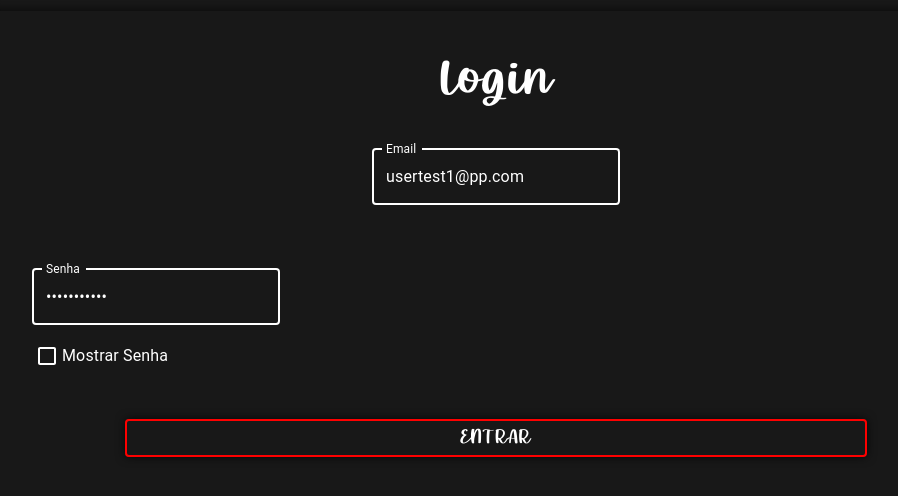
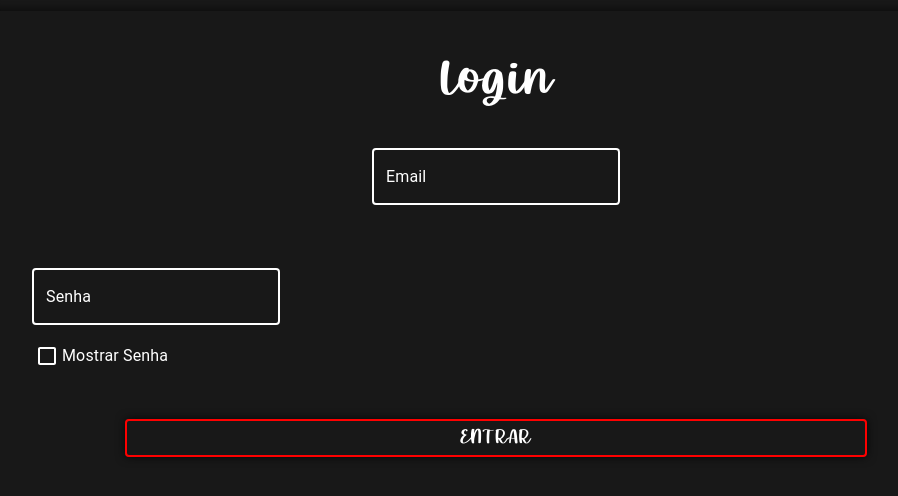
Before and after one commit to brodrigues0ll/PRIMERIA_PARADA, a Next.js app: page / in a window 1280 px wide. Shown: the part 142-638 px from the top of the page, without its empty margins (144-1042 px from the left). Built offline with nearby package versions, Linux system fonts and the light colour scheme; no server answers.

Commit message:
CSS página login

```diff
--- a/src/pages/index.js
+++ b/src/pages/index.js
@@ -5,8 +5,8 @@ import { database } from "@/services/firebase";
 import { getAuth, signInWithEmailAndPassword } from "firebase/auth";
 import { useRouter } from "next/router";
 const index = () => {
-  const [email, setEmail] = useState("usertest1@pp.com");
-  const [password, setPassword] = useState("usertest1**");
+  const [email, setEmail] = useState("");
+  const [password, setPassword] = useState("");
   const [passVisible, setPassVisible] = useState(false);
 
   const router = useRouter();
```
